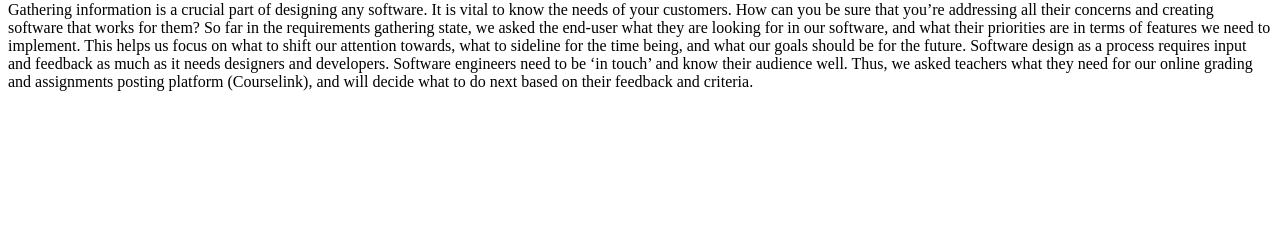
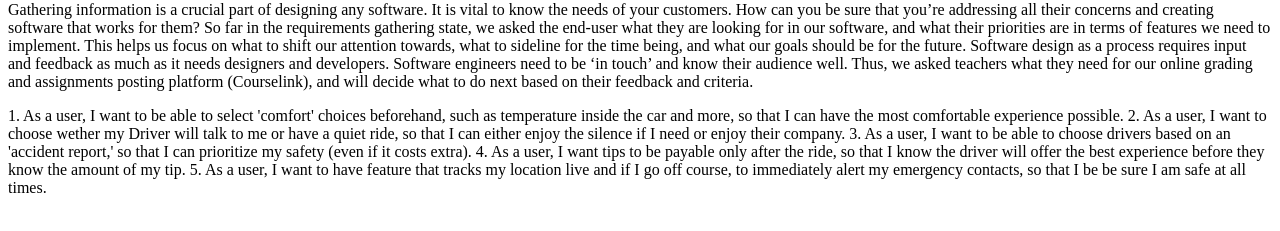
Before and after one commit to 0Zubaidi1/1250repository, a plain HTML site: page index.html in a window 1280 px wide. Shown: the part 249-480 px from the top of the page. Drawn offline with Linux system fonts and the light colour scheme.

Commit message:
Update index.html

```diff
--- a/index.html
+++ b/index.html
@@ -31,5 +31,17 @@
     need to be ‘in touch’ and know their audience well. Thus, we asked teachers what they need for our online grading and
     assignments posting platform (Courselink), and will decide what to do next based on their feedback and criteria.
 </p>
+<p>
+  1. As a user, I want to be able to select 'comfort' choices beforehand, such as temperature inside the car and more, so that I can
+  have the most comfortable experience possible.
+  2. As a user, I want to choose wether my Driver will talk to me or have a quiet ride, so that I can either enjoy the silence if I need
+  or enjoy their company.
+  3. As a user, I want to be able to choose drivers based on an 'accident report,' so that I can prioritize my safety (even if it costs
+  extra).
+  4. As a user, I want tips to be payable only after the ride, so that I know the driver will offer the best experience before they know
+  the amount of my tip.
+  5. As a user, I want to have feature that tracks my location live and if I go off course, to immediately alert my emergency contacts,
+  so that I be be sure I am safe at all times.
+</p>
 </body>
 </html>
```
